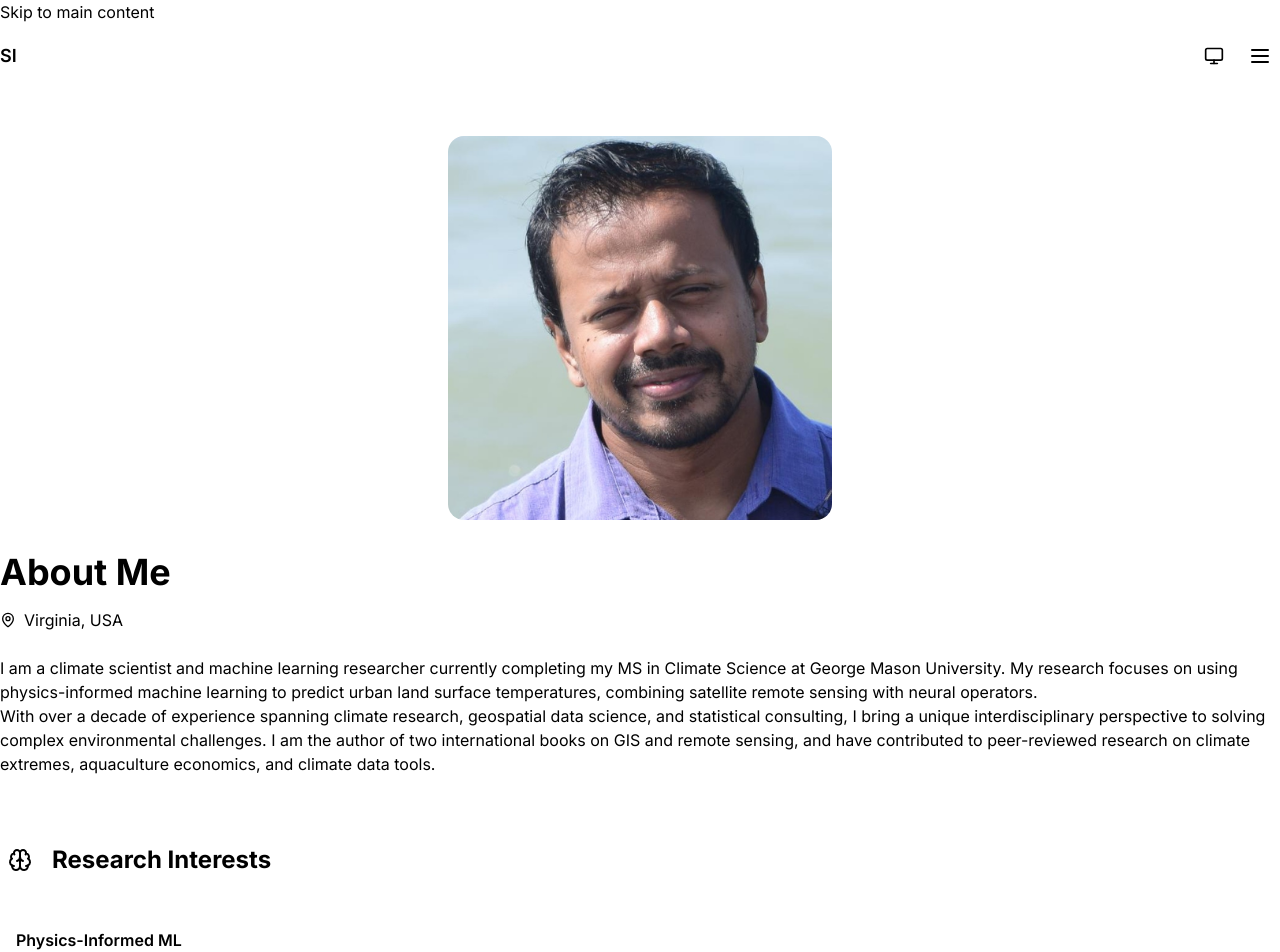
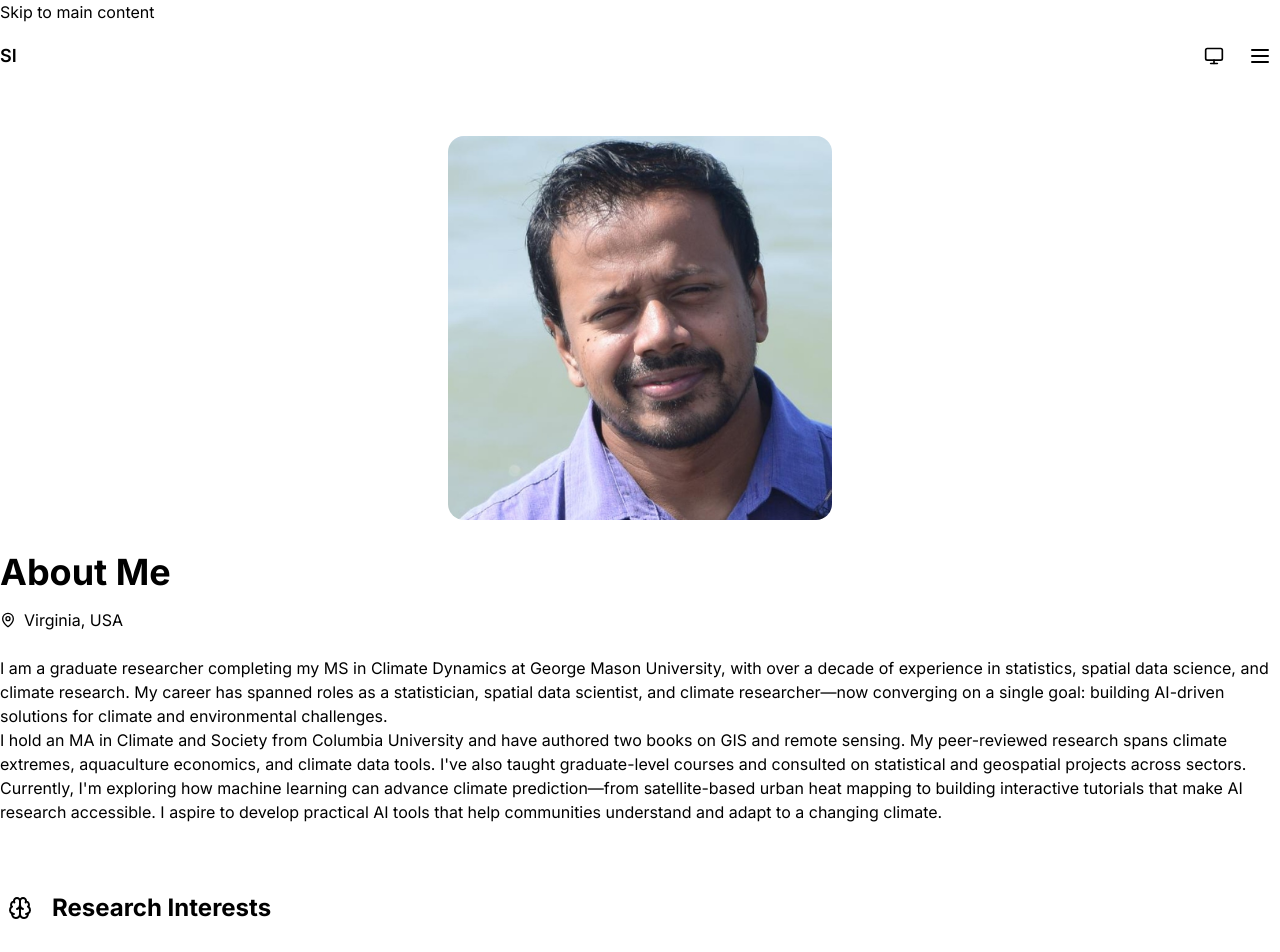
Before and after one commit to shammun/portfolio-website, a Next.js app: page /about in a window 1280 px wide. Shown: the top 952 px of the page. Built offline with nearby package versions, Linux system fonts and the light colour scheme.

Commit message:
Update bio and descriptions on home page, footer, and about page

```diff
--- a/src/app/about/page.tsx
+++ b/src/app/about/page.tsx
@@ -139,8 +139,7 @@ export default function AboutPage() {
 
             <div className="prose prose-lg max-w-none text-muted-foreground">
               <p>
-                I am a climate scientist and machine learning researcher currently
-                completing my MS in Climate Science at{" "}
+                I am a graduate researcher completing my MS in Climate Dynamics at{" "}
                 <Link
                   href="https://www.gmu.edu/"
                   target="_blank"
@@ -148,18 +147,25 @@ export default function AboutPage() {
                 >
                   George Mason University
                 </Link>
-                . My research focuses on using physics-informed machine learning
-                to predict urban land surface temperatures, combining satellite
-                remote sensing with neural operators.
+                , with over a decade of experience in statistics, spatial data
+                science, and climate research. My career has spanned roles as a
+                statistician, spatial data scientist, and climate researcher—now
+                converging on a single goal: building AI-driven solutions for
+                climate and environmental challenges.
               </p>
               <p>
-                With over a decade of experience spanning climate research,
-                geospatial data science, and statistical consulting, I bring a
-                unique interdisciplinary perspective to solving complex
-                environmental challenges. I am the author of two international
-                books on GIS and remote sensing, and have contributed to
-                peer-reviewed research on climate extremes, aquaculture economics,
-                and climate data tools.
+                I hold an MA in Climate and Society from Columbia University and
+                have authored two books on GIS and remote sensing. My peer-reviewed
+                research spans climate extremes, aquaculture economics, and climate
+                data tools. I&apos;ve also taught graduate-level courses and consulted
+                on statistical and geospatial projects across sectors.
+              </p>
+              <p>
+                Currently, I&apos;m exploring how machine learning can advance climate
+                prediction—from satellite-based urban heat mapping to building
+                interactive tutorials that make AI research accessible. I aspire to
+                develop practical AI tools that help communities understand and
+                adapt to a changing climate.
               </p>
             </div>
           </div>
--- a/src/app/page.tsx
+++ b/src/app/page.tsx
@@ -23,20 +23,20 @@ export default function HomePage() {
             </h1>
 
             <p className="mt-6 text-xl md:text-2xl text-muted-foreground leading-relaxed">
-              Climate Scientist &amp; ML Researcher at George Mason University
+              MS Candidate in Climate Dynamics · Columbia Climate &amp; Society Alum
             </p>
 
             <p className="mt-4 text-lg text-muted-foreground leading-relaxed max-w-2xl">
-              I work at the intersection of{" "}
+              I combine{" "}
               <strong className="text-foreground">
-                physics-informed machine learning
+                machine learning
               </strong>{" "}
-              and{" "}
+              with{" "}
               <strong className="text-foreground">
-                climate science
-              </strong>
-              . Currently building neural operator models to predict urban heat
-              islands using satellite remote sensing data.
+                satellite data
+              </strong>{" "}
+              to understand how cities heat up. Author of two books on geospatial
+              analysis, now researching high-resolution urban heat island prediction.
             </p>
 
             <div className="mt-8 flex flex-wrap gap-4">
--- a/src/components/layout/footer.tsx
+++ b/src/components/layout/footer.tsx
@@ -58,9 +58,9 @@ export function Footer() {
               Shammunul Islam
             </Link>
             <p className="mt-2 text-sm text-muted-foreground max-w-md">
-              Climate scientist and ML researcher at George Mason University.
-              Building interactive tutorials on AI papers and applying
-              physics-informed machine learning to climate problems.
+              Graduate researcher in climate science at George Mason University.
+              Building interactive tutorials on AI papers and applying machine
+              learning to urban climate problems.
             </p>
 
             {/* Social Links */}
```
